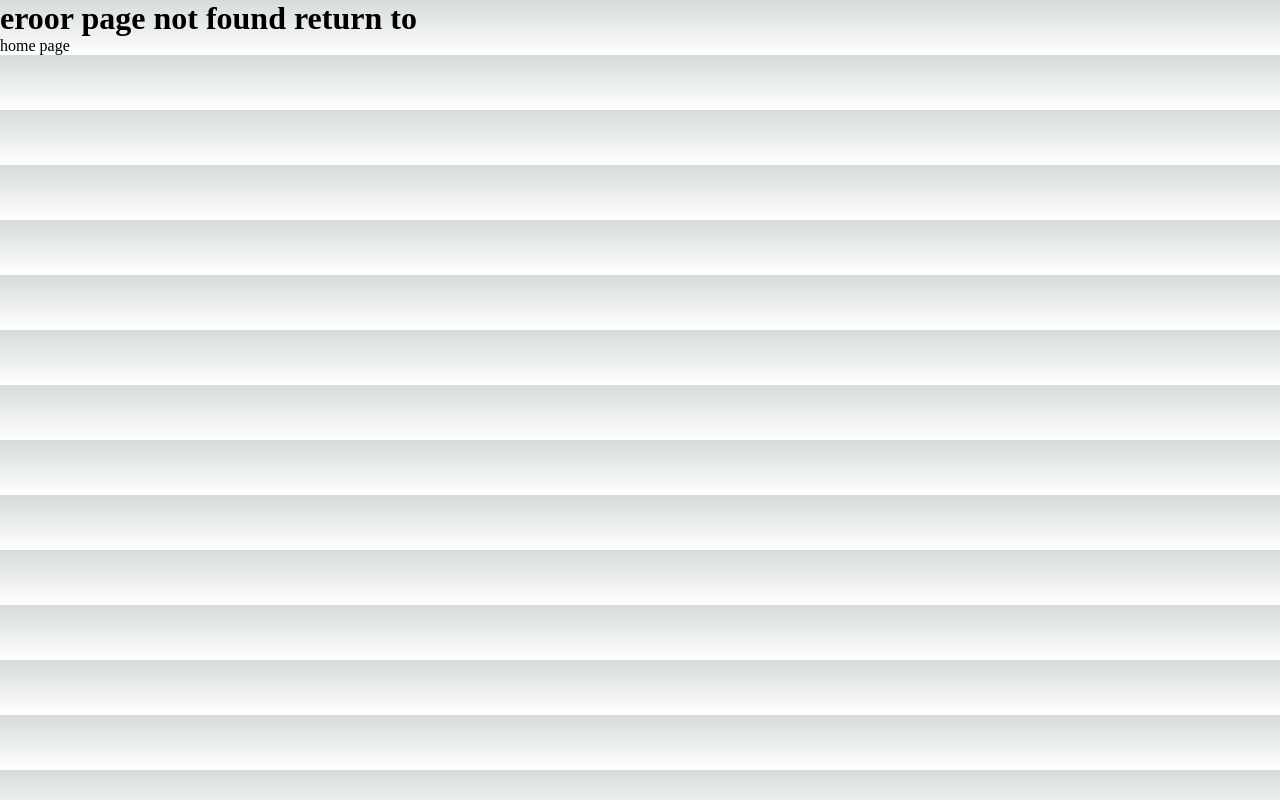
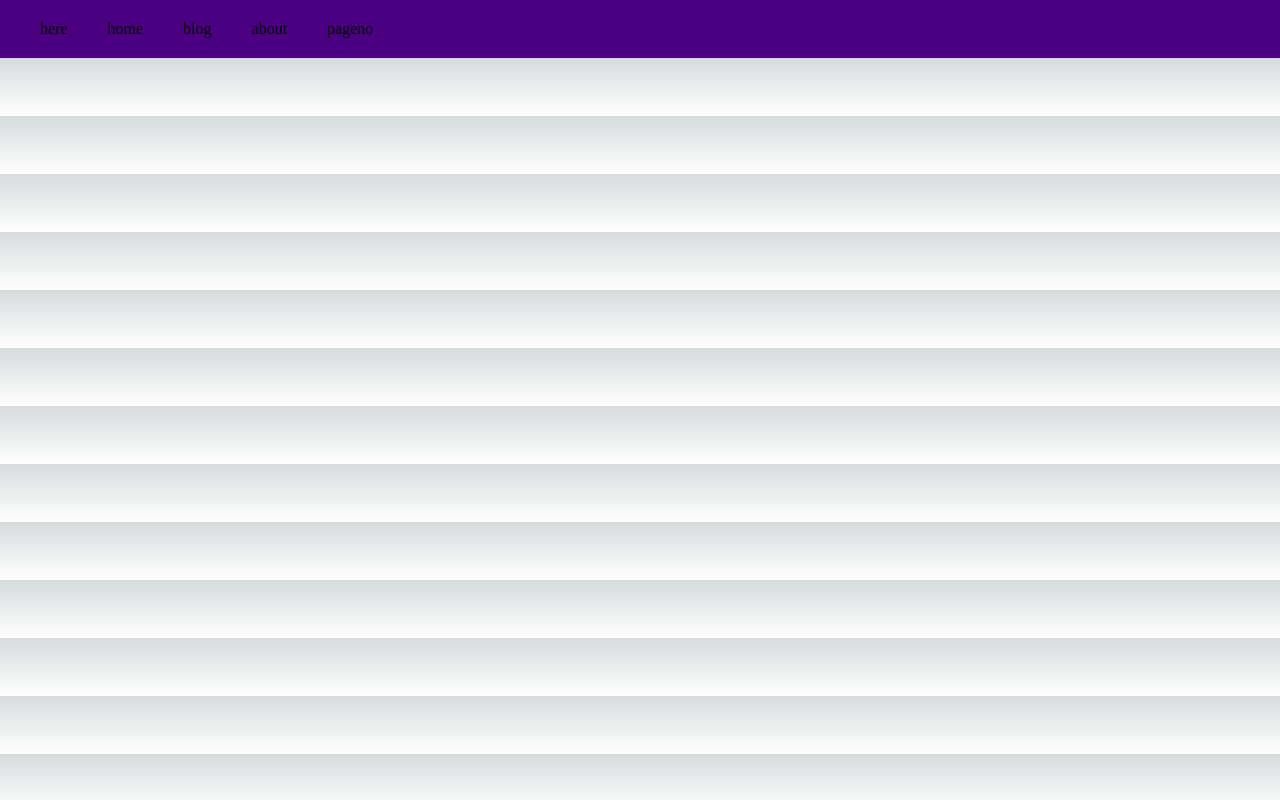
Before and after one commit to demon-ora/next, a Next.js app: page /component/Nav in a window 1280 px wide. Before the commit this address had no page. Built offline with nearby package versions, Linux system fonts and the light colour scheme.

Commit message:
made seperate component for navbar

```diff
--- /dev/null
+++ b/src/pages/component/Nav.js
@@ -0,0 +1,29 @@
+import React from "react";
+import Link from "next/link";
+import styles from "../../styles/nav.module.css";
+
+const Nav = () => {
+  return (
+    <>
+      <nav className={styles.box}>
+        <Link href="/" className={styles.link}>
+          here
+        </Link>
+        <Link href="/home" className={styles.link}>
+          home
+        </Link>
+        <Link href="/blog/blog" className={styles.link}>
+          blog
+        </Link>
+        <Link href="/about" className={styles.link}>
+          about
+        </Link>
+        <Link href="/blog/pageno" className={styles.link}>
+          pageno
+        </Link>
+      </nav>
+    </>
+  );
+};
+
+export default Nav;
```
Also changed, not shown: src/pages/index.js (+3 -19 lines).
